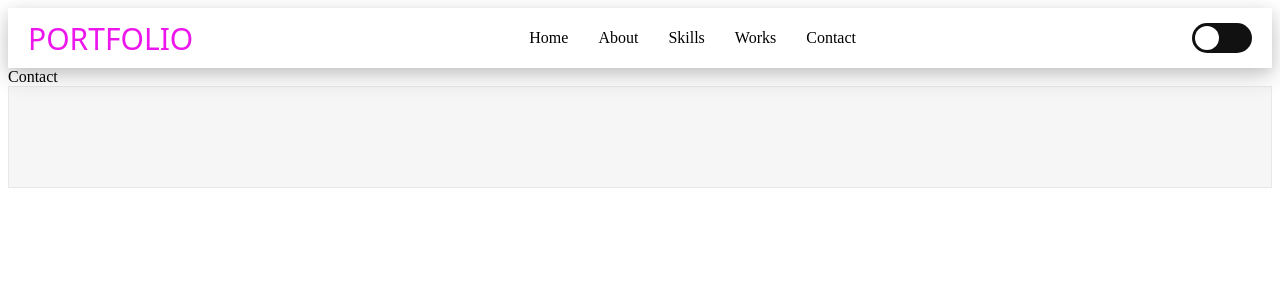
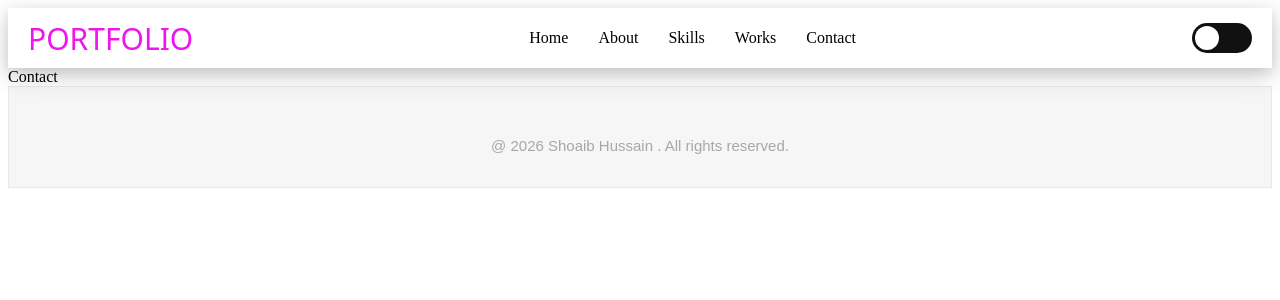
Before and after one commit to Shoaib-Khan90/Portfolio-with-react, a React (Vite) app in the folder PORTFOLIO/: page /contact in a window 1280 px wide. Shown: the top 300 px of the page. Built offline with nearby package versions, Linux system fonts and the light colour scheme; a web font is replaced by a local one.

Commit message:
updated changes

```diff
--- a/PORTFOLIO/src/Components/Footer.css
+++ b/PORTFOLIO/src/Components/Footer.css
@@ -3,3 +3,13 @@ footer{
     height: 100px;
      background-color: rgba(128, 128, 128, 0.071);
 }
+
+footer>h1{
+    text-align: center;
+      font-family: Arial, Helvetica, sans-serif;
+  font-weight: 400;
+  font-style: normal;
+  font-size: 15px;
+  color: rgba(128, 128, 128, 0.667);
+  margin-top: 50px;
+}
--- a/PORTFOLIO/src/Components/Footer.jsx
+++ b/PORTFOLIO/src/Components/Footer.jsx
@@ -3,7 +3,7 @@ import './Footer.css'
 const Footer = () => {
   return (
     <footer>
-
+    <h1>@ 2026 Shoaib Hussain . All rights reserved. </h1>
     </footer>
   )
 }
```
